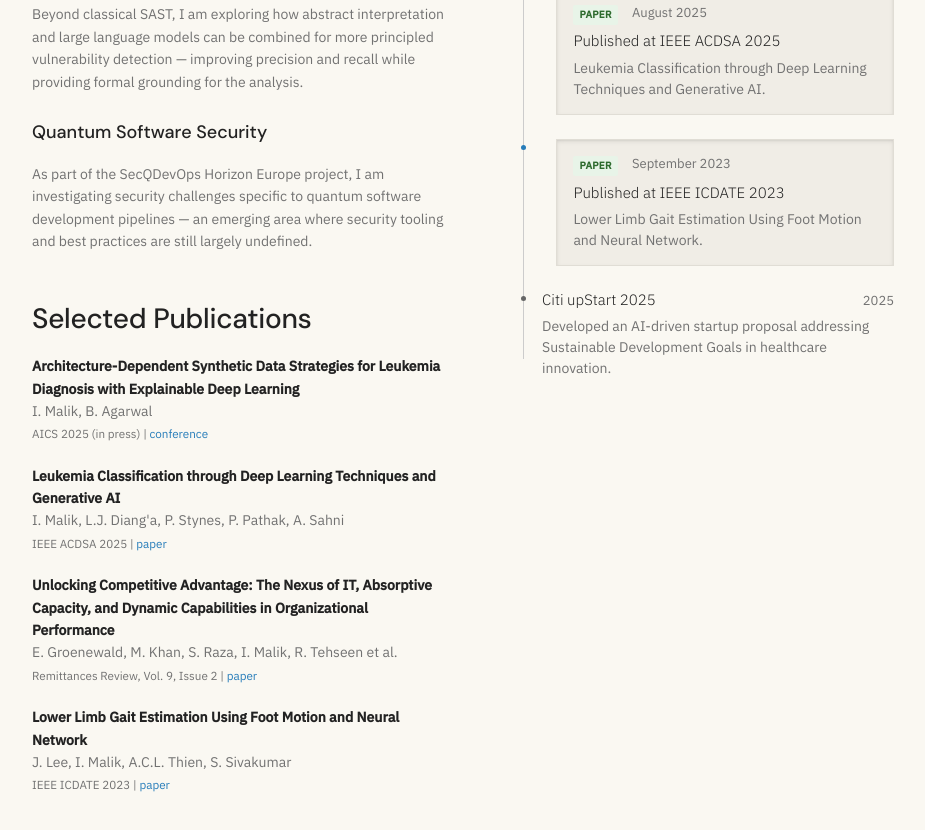
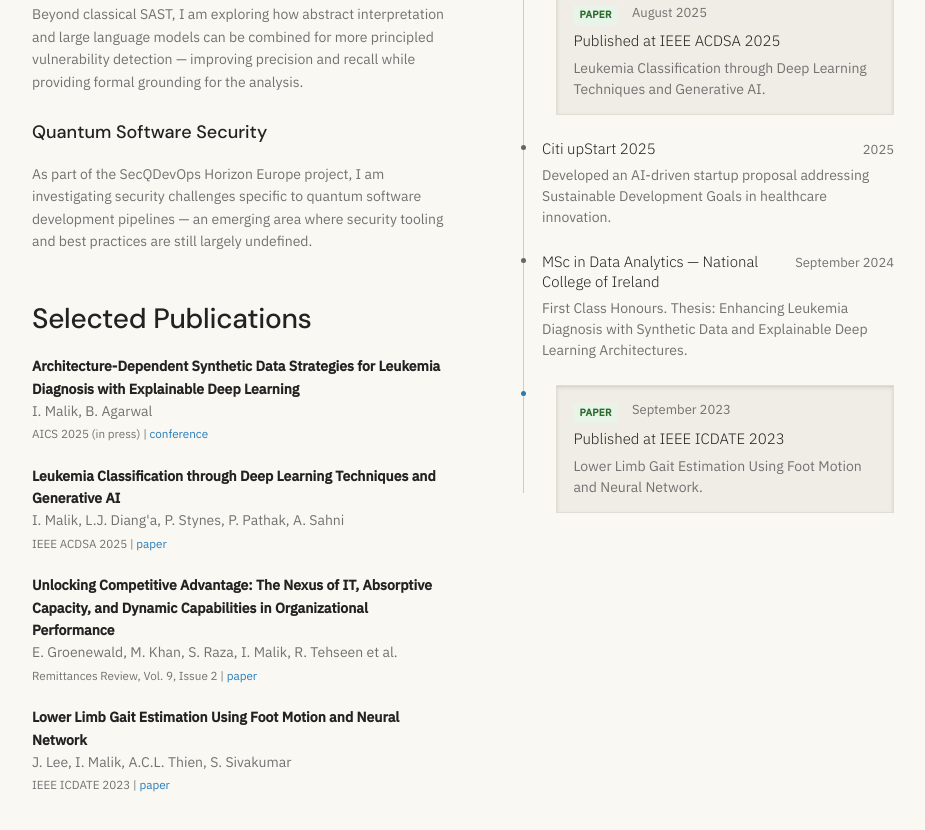
Before and after one commit to ibrahimssmalik/ibrahimssmalik.github.io, a plain HTML site: page index.html in a window 1280 px wide. Shown: the part 772-1602 px from the top of the page, without its empty margins (336-1261 px from the left). Drawn offline with Linux system fonts and the light colour scheme.

Commit message:
Add portfolio

```diff
--- a/index.html
+++ b/index.html
@@ -572,6 +572,22 @@
             </a>
           </div>
 
+          <div class="timeline-item">
+            <div class="timeline-row">
+              <h3 class="timeline-title">Citi upStart 2025</h3>
+              <span class="timeline-date">2025</span>
+            </div>
+            <p class="timeline-description">Developed an AI-driven startup proposal addressing Sustainable Development Goals in healthcare innovation.</p>
+          </div>
+
+          <div class="timeline-item">
+            <div class="timeline-row">
+              <h3 class="timeline-title">MSc in Data Analytics — National College of Ireland</h3>
+              <span class="timeline-date">September 2024</span>
+            </div>
+            <p class="timeline-description">First Class Honours. Thesis: Enhancing Leukemia Diagnosis with Synthetic Data and Explainable Deep Learning Architectures.</p>
+          </div>
+
           <div class="timeline-item highlight">
             <a href="https://doi.org/10.1109/ICDATE58146.2023.10248823" class="timeline-box timeline-box-link" target="_blank">
               <div class="timeline-header">
@@ -581,14 +597,6 @@
               <h3 class="timeline-title">Published at IEEE ICDATE 2023</h3>
               <p class="timeline-description">Lower Limb Gait Estimation Using Foot Motion and Neural Network.</p>
             </a>
-          </div>
-
-          <div class="timeline-item">
-            <div class="timeline-row">
-              <h3 class="timeline-title">Citi upStart 2025</h3>
-              <span class="timeline-date">2025</span>
-            </div>
-            <p class="timeline-description">Developed an AI-driven startup proposal addressing Sustainable Development Goals in healthcare innovation.</p>
           </div>
 
         </div>
```
